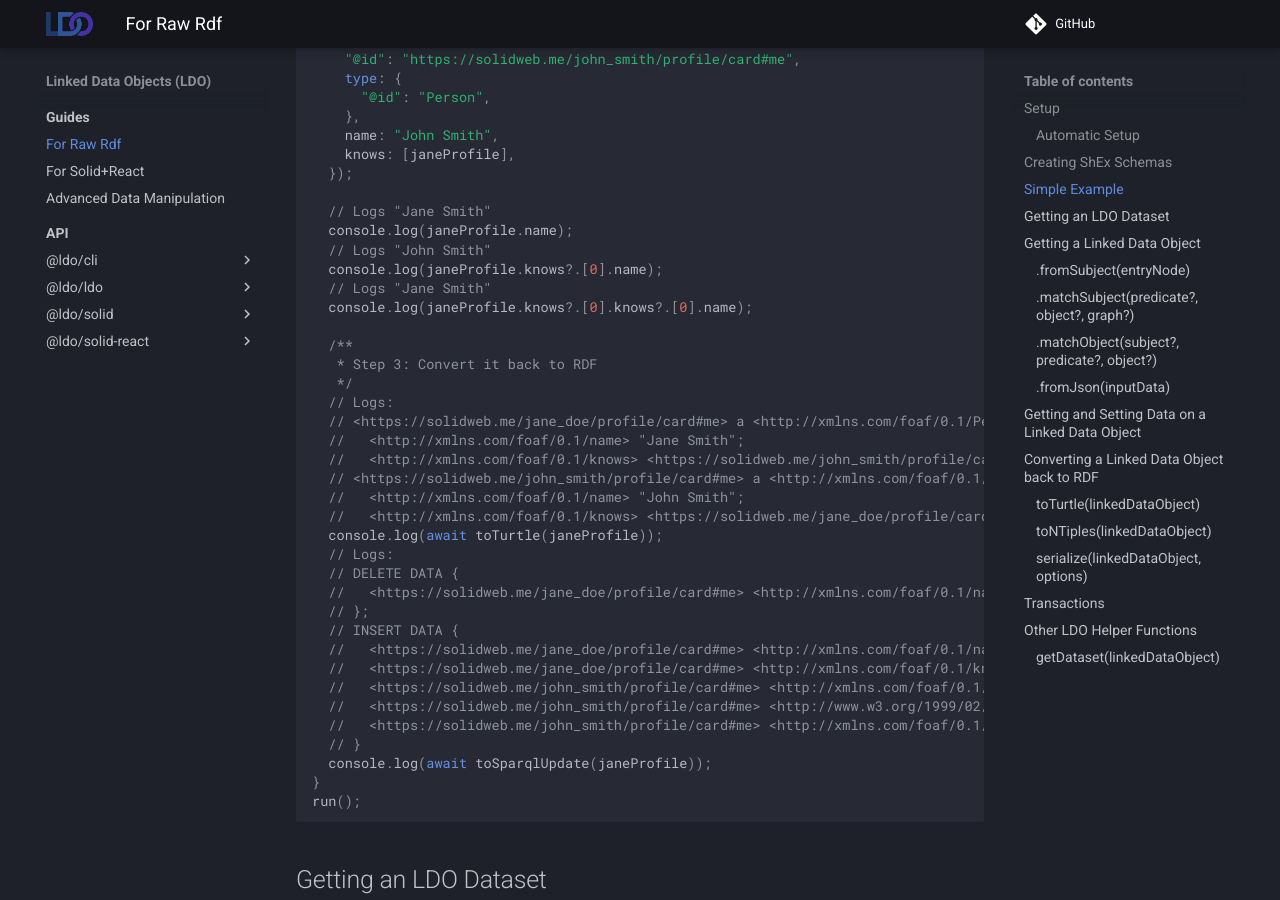
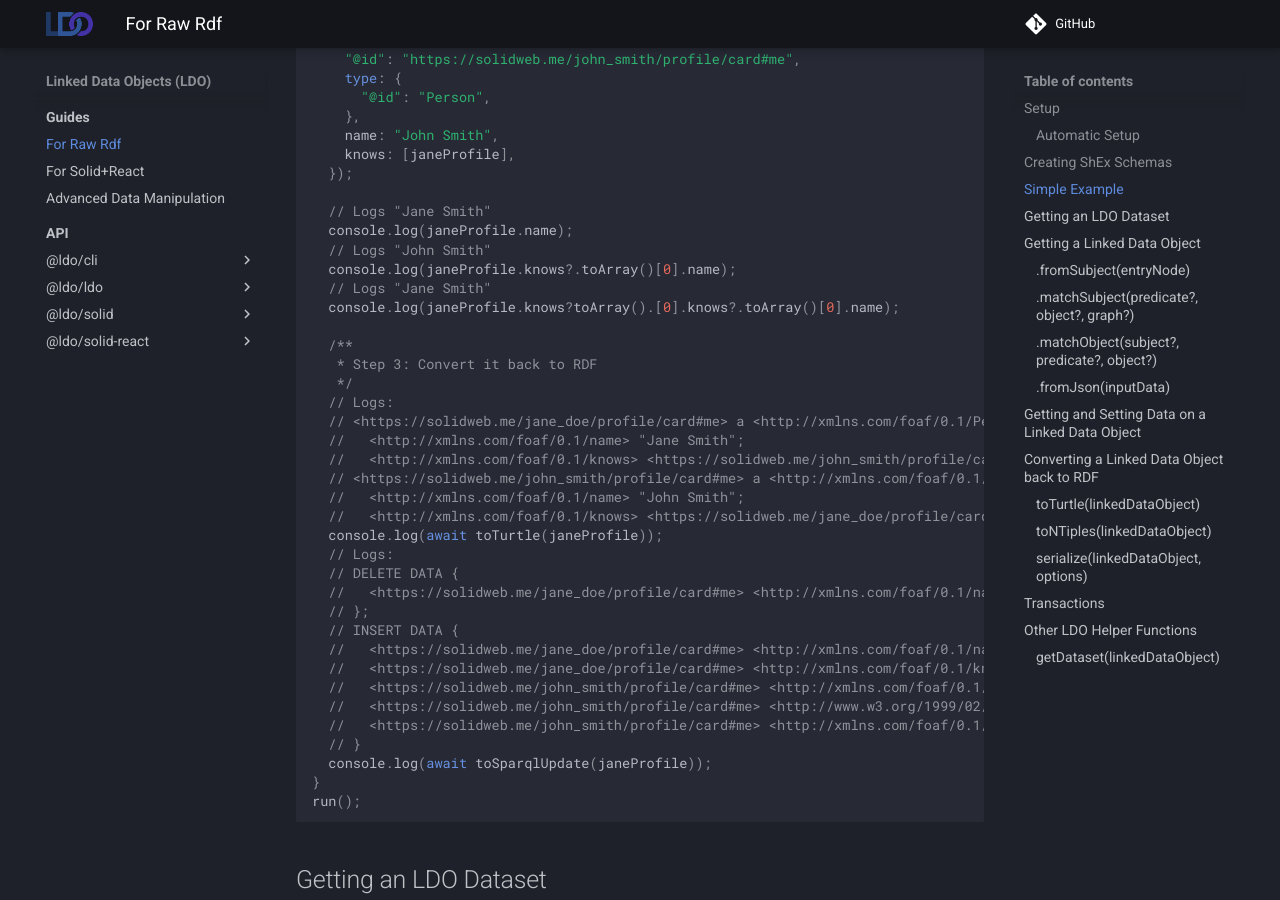
Before and after one commit to o-development/ldo.js.org, an MkDocs documentation site: the page built from docs/guides/raw_rdf/index.md, in a window 1280 px wide and 900 px high, scrolled down 2195 px. Built offline with MkDocs 1.6.1 and Material for MkDocs 9.7.7, drawn with Linux system fonts in a browser that asks for light colours; comment, search, counter and statistics services are not loaded; the version menu is left out.

```diff
--- a/docs/guides/raw_rdf/index.md
+++ b/docs/guides/raw_rdf/index.md
@@ -133,9 +133,9 @@ async function run() {
   // Logs "Jane Smith"
   console.log(janeProfile.name);
   // Logs "John Smith"
-  console.log(janeProfile.knows?.[0].name);
+  console.log(janeProfile.knows?.toArray()[0].name);
   // Logs "Jane Smith"
-  console.log(janeProfile.knows?.[0].knows?.[0].name);
+  console.log(janeProfile.knows?toArray().[0].knows?.toArray()[0].name);
 
   /**
    * Step 3: Convert it back to RDF
```
Also changed, not shown: 1 other file.
